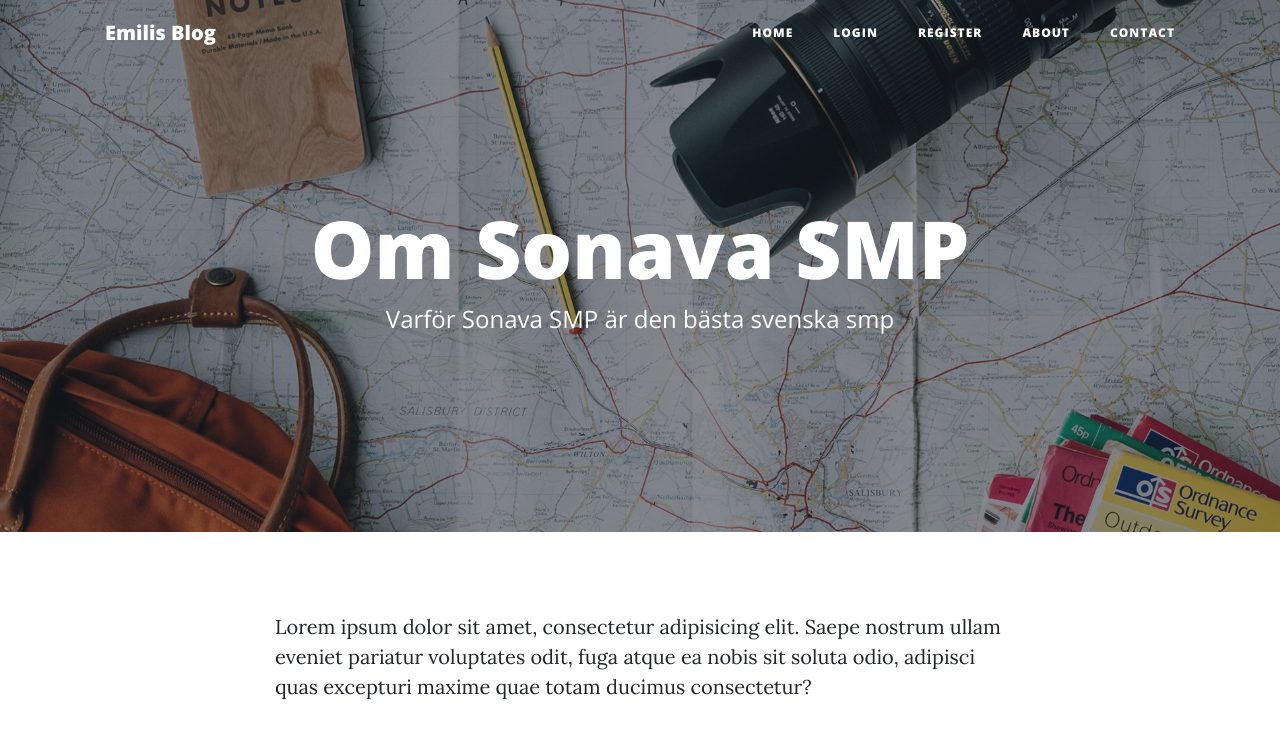
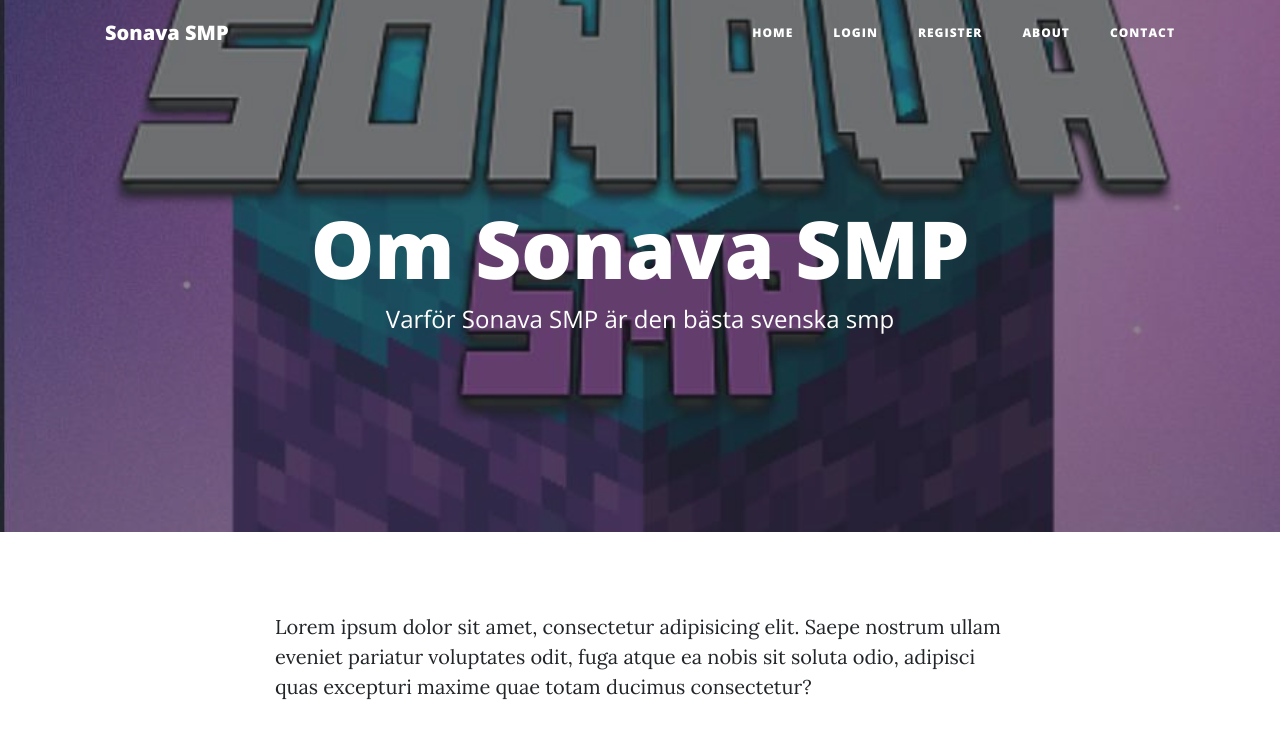
Before and after one commit to EmilisKubilius/Sonava-smp, a Flask app: page /about in a window 1280 px wide. Shown: the top 731 px of the page. Run offline with Flask 2, Linux system fonts and the light colour scheme; some libraries are stand-ins or nearby versions.

Commit message:
Prototype

```diff
--- a/templates/about.html
+++ b/templates/about.html
@@ -1,7 +1,7 @@
 {% include "header.html" %}
 
   <!-- Page Header -->
-  <header class="masthead" style="background-image: url({{ url_for('static', filename='img/about-bg.jpg')}})">
+  <header class="masthead" style="background-image: url({{ url_for('static', filename='img/bg.jpg')}})">
     <div class="overlay"></div>
     <div class="container">
       <div class="row">
--- a/templates/contact.html
+++ b/templates/contact.html
@@ -1,7 +1,7 @@
 {% include "header.html" %}
 
   <!-- Page Header -->
-  <header class="masthead" style="background-image: url('{{ url_for('static', filename='img/contact-bg.jpg')}}')">
+  <header class="masthead" style="background-image: url('{{ url_for('static', filename='img/bg.jpg')}}')">
     <div class="overlay"></div>
     <div class="container">
       <div class="row">
--- a/templates/header.html
+++ b/templates/header.html
@@ -20,15 +20,19 @@
 
   <!-- Custom styles for this template -->
   <link href="{{ url_for('static', filename='css/clean-blog.min.css')}}" rel="stylesheet">
-
+  <!-- Favicon -->
+  <link rel="apple-touch-icon" sizes="180x180" href="static/img/apple-touch-icon.png">
+  <link rel="icon" type="image/png" sizes="32x32" href="static/img/favicon-32x32.png">
+  <link rel="icon" type="image/png" sizes="16x16" href="static/img/favicon-16x16.png">
 </head>
+  <link rel="manifest" href="static/img/site.webmanifest">
 
 <body>
 
   <!-- Navigation -->
   <nav class="navbar navbar-expand-md navbar-light fixed-top" id="mainNav">
     <div class="container">
-      <a class="navbar-brand" href="{{url_for('get_all_posts')}}">Emilis Blog</a>
+      <a class="navbar-brand" href="{{url_for('get_all_posts')}}">Sonava SMP</a>
       <button class="navbar-toggler navbar-toggler-right" type="button" data-toggle="collapse" data-target="#navbarResponsive" aria-controls="navbarResponsive" aria-expanded="false" aria-label="Toggle navigation">
         Menu
         <i class="fas fa-bars"></i>
--- a/templates/index.html
+++ b/templates/index.html
@@ -1,7 +1,7 @@
 {% include "header.html" %}
 
   <!-- Page Header -->
-  <header class="masthead" style="background-image: url('https://images.unsplash.com/photo-1470092306007-055b6797ca72?ixlib=rb-1.2.1&auto=format&fit=crop&w=668&q=80')">
+  <header class="masthead" style="background-image: url('https://cdn.discordapp.com/attachments/1053716939236704379/1075802463589908621/4zp4s1.jpg')">
     <div class="overlay"></div>
     <div class="container">
       <div class="row">
--- a/templates/login.html
+++ b/templates/login.html
@@ -5,7 +5,7 @@
 {% include "header.html" %}
 
   <!-- Page Header -->
-  <header class="masthead" style="background-image: url('https://images.unsplash.com/photo-1484100356142-db6ab6244067?ixlib=rb-1.2.1&ixid=eyJhcHBfaWQiOjEyMDd9&auto=format&fit=crop&w=800&q=80')">
+  <header class="masthead" style="background-image: url('https://cdn.discordapp.com/attachments/1053716939236704379/1075802463589908621/4zp4s1.jpg')">
     <div class="overlay"></div>
     <div class="container">
       <div class="row">
--- a/templates/make-post.html
+++ b/templates/make-post.html
@@ -4,7 +4,7 @@
 {% block content %}
 {% include "header.html" %}
   <!-- Page Header -->
-  <header class="masthead" style="background-image: url('{{ url_for('static', filename='img/edit-bg.jpg')}}')">
+  <header class="masthead" style="background-image: url('{{ url_for('static', filename='img/bg.jpg')}}')">
     <div class="overlay"></div>
     <div class="container">
       <div class="row">
--- a/templates/post.html
+++ b/templates/post.html
@@ -5,7 +5,7 @@
 {% include "header.html" %}
 
 <!-- Page Header -->
-<header class="masthead" style="background-image: url('{{post.img_url}}')">
+<header class="masthead" style="background-image: url('https://cdn.discordapp.com/attachments/1053716939236704379/1075802463589908621/4zp4s1.jpg')">
     <div class="overlay"></div>
     <div class="container">
         <div class="row">
--- a/templates/register.html
+++ b/templates/register.html
@@ -5,7 +5,7 @@
 {% include "header.html" %}
 
   <!-- Page Header -->
-  <header class="masthead" style="background-image: url('https://images.unsplash.com/photo-1531592937781-344ad608fabf?ixlib=rb-1.2.1&ixid=eyJhcHBfaWQiOjEyMDd9&auto=format&fit=crop&w=800&q=80')">
+  <header class="masthead" style="background-image: url('https://cdn.discordapp.com/attachments/1053716939236704379/1075802463589908621/4zp4s1.jpg')">
     <div class="overlay"></div>
     <div class="container">
       <div class="row">
```
Also changed, not shown: static/img/android-chrome-192x192.png (added), static/img/android-chrome-512x512.png (added), static/img/apple-touch-icon.png (added), static/img/bg.jpg (added), static/img/favicon-16x16.png (added), static/img/favicon-32x32.png (added), static/img/favicon.ico (added), static/img/site.webmanifest (added).
